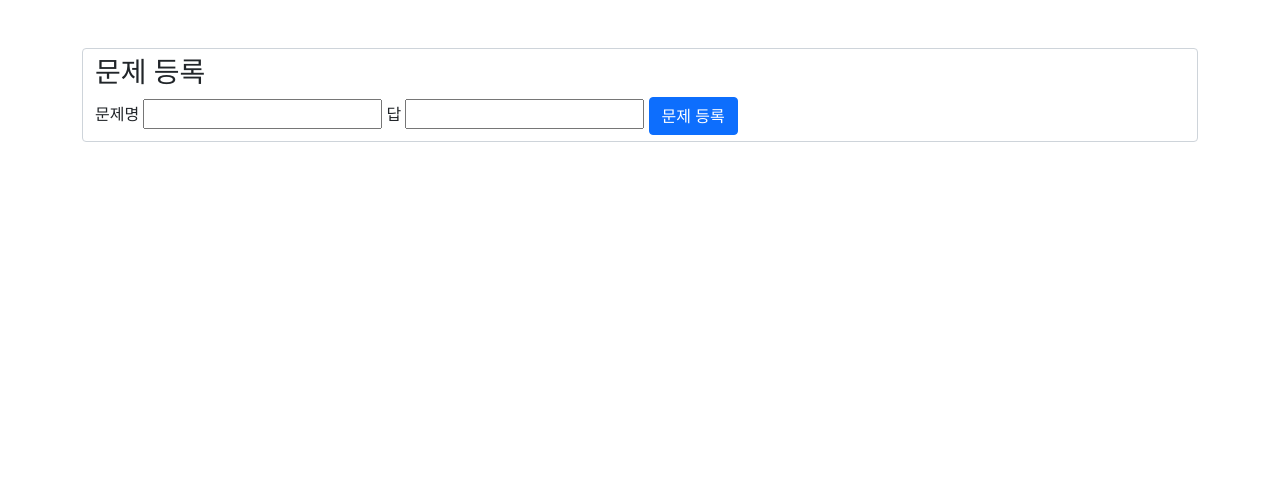
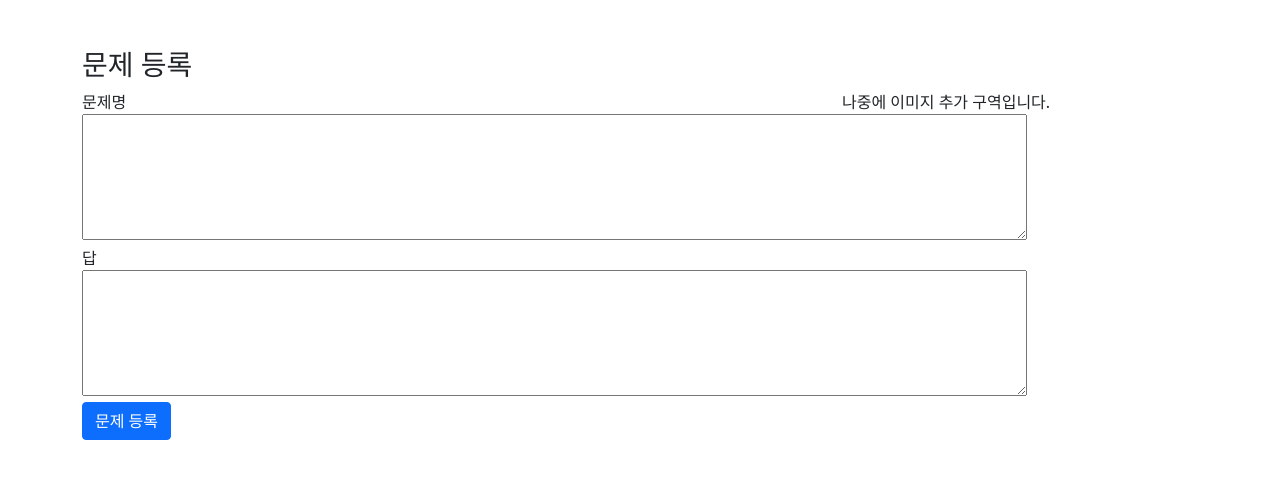
Before and after one commit to Jodayday/framework, a Flask app: page /create/ in a window 1280 px wide. Shown: the part 72-551 px from the top of the page. Run offline with Flask 3, Linux system fonts and the light colour scheme; parts of the project's set-up code (start-up, migrations or seed data) failed here and were passed over; some libraries are stand-ins or nearby versions.

Commit message:
로그인 세션 유지

```diff
--- a/app.py
+++ b/app.py
@@ -31,12 +31,13 @@ def hello():
 
 @app.route('/login/', methods=['GET', 'POST'])
 def login():
+    username = session.get('username', '')
     form = LoginFrom()
     if form.validate_on_submit():
         user = User.query.filter_by(userid=form.data.get('userid')).first()
         session['username'] = user.username
         return redirect('/')
-    return render_template('login.html', login=form)
+    return render_template('login.html', login=form, user=username)
 
 # 로그아웃
 
@@ -52,6 +53,7 @@ def logout():
 
 @app.route('/register/', methods=['GET', 'POST'])
 def join():
+    username = session.get('username', '')
     form = RegisterForm()
 
     if form.validate_on_submit():
@@ -65,25 +67,27 @@ def join():
 
         return redirect('/')
 
-    return render_template('register.html', Register=form)
+    return render_template('register.html', Register=form, user=username)
 
 # 개별 문제 확인
 
 
 @app.route('/problem/<int:count>/')
 def problem(count: int = None):
+    username = session.get('username', '')
     problem = Problem.query.filter_by(id=count).first()
-    return render_template('one_problem.html', problem=problem)
+    return render_template('one_problem.html', problem=problem, user=username)
 
 # 문제들 확인
 
 
 @app.route('/problem/')
 def problems():
+    username = session.get('username', '')
     page = request.args.get('page', type=int, default=1)  # 페이지
     problem = Problem.query.order_by(Problem.id.desc())
     problem = problem.paginate(page, per_page=15)
-    return render_template('problem.html', list=problem)
+    return render_template('problem.html', list=problem, user=username)
 
 # # 문제 등록
 # @app.route('/problem/')
@@ -96,6 +100,7 @@ def problems():
 
 @app.route('/start/', methods=['GET', 'POST'])
 def start():
+    username = session.get('username', '')
     form = GetForm()
     dicts = request.args.to_dict()
     if dicts:
@@ -104,14 +109,15 @@ def start():
         problems = Problem.query.all()
         select_problems = random.choices(problems, k=number)
         select_problems = set(select_problems)
-        return render_template('start.html', form=form, pro=select_problems)
-    return render_template('start.html', form=form)
+        return render_template('start.html', form=form, pro=select_problems, user=username)
+    return render_template('start.html', form=form, user=username)
 
 # 문제 제출
 
 
 @app.route('/submission/')
 def subminssion():
+    username = session.get('username', '')
     dicts = request.args.to_dict()
     user = session.get('username')
     user_id = User.query.filter_by(username=user).first()
@@ -130,15 +136,17 @@ def subminssion():
 
 @app.route('/check/')
 def checks():
+    username = session.get('username', '')
     page = request.args.get('page', type=int, default=1)  # 페이지
     solve = Solve.query.order_by(Solve.check)
     solve = solve.paginate(page, per_page=15)
-    return render_template('check.html', list=solve)
+    return render_template('check.html', list=solve, user=username)
 # 개별풀이 확인
 
 
 @app.route('/check/<int:count>/')
 def check(count: int = None):
+    username = session.get('username', '')
     dicts = request.args.to_dict()
     if dicts:
         one = Solve.query.filter_by(id=count).first()
@@ -147,13 +155,14 @@ def check(count: int = None):
         db.session.commit()
         return redirect('/check/')
     sovle = Solve.query.filter_by(id=count).first()
-    return render_template('one_check.html', sovle=sovle)
+    return render_template('one_check.html', sovle=sovle, user=username)
 
 # 문제등록
 
 
 @app.route('/create/')
 def create():
+    username = session.get('username', '')
     dicts = request.args.to_dict()
     print(dicts)
     if dicts:
@@ -163,7 +172,7 @@ def create():
         db.session.add(problem)
         db.session.commit()
         return redirect('/')
-    return render_template('create.html')
+    return render_template('create.html', user=username)
 
 
 # db 설정
--- a/templates/create.html
+++ b/templates/create.html
@@ -10,18 +10,27 @@
 
 
 <div class="container mt-5">
-    <form action="." method="get" class="form-control">
-    <h3>문제 등록</h3>
-    <label for="title">문제명</label>
-    <input type="text" name="title" id="title">
+    <form action="." method="get" class="">
+        <div class="row">
+            <div class="row">
+                <h3>문제 등록</h3>
+            </div>
+            <div class="col-8">
+                <label for="title" style="display: block;">문제명</label>
+                <textarea type="text" name="title" id="title" cols="100" rows="5"></textarea>
+            </div>
+            <div class="col">나중에 이미지 추가 구역입니다.</div>
 
-    <label for="text">답</label>
-    <input type="text" name="text" id="text">
-
-    <input type="submit" value="문제 등록"class="btn btn-primary" >
-</form>
+            <div>
+                <div class="col-8">
+                    <label for="text" style="display: block;">답</label>
+                    <textarea type="text" name="text" id="text" cols="100" rows="5"></textarea>
+                </div>
+            </div>
+        </div>
+        <input type="submit" value="문제 등록" class="btn btn-primary">
+    </form>
 </div>
 
 
-
 {% endblock %}
```
